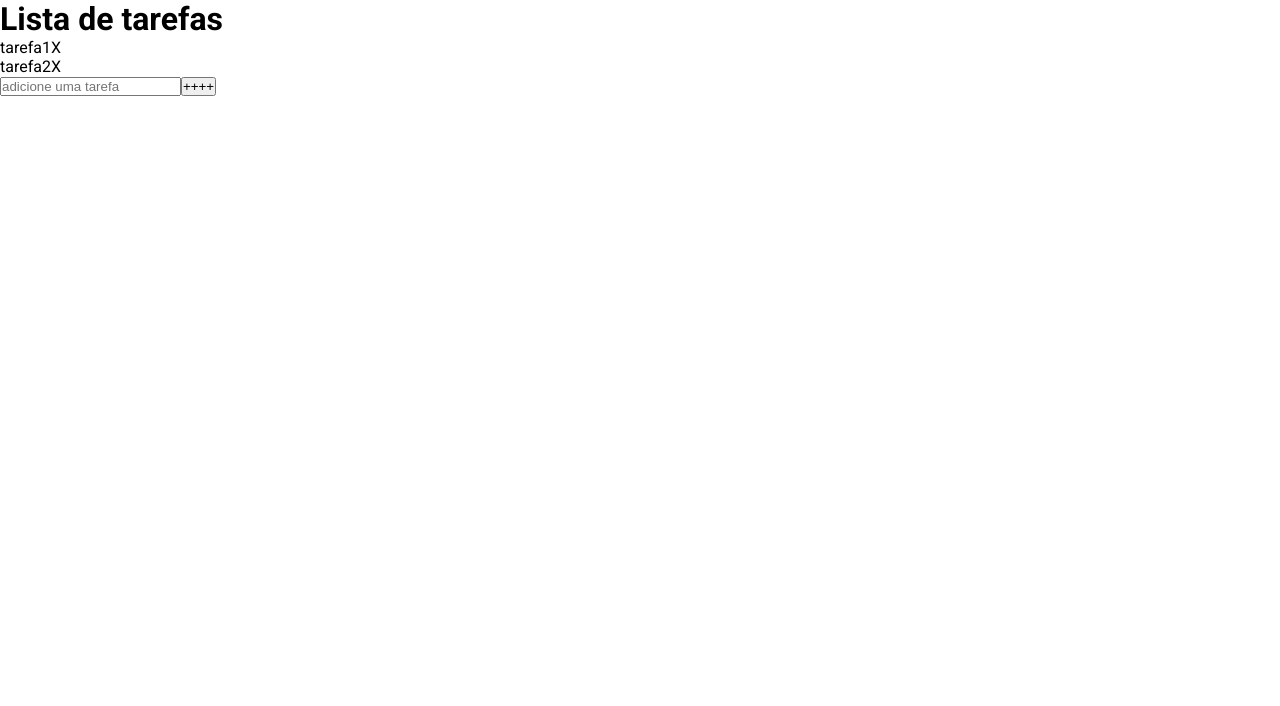
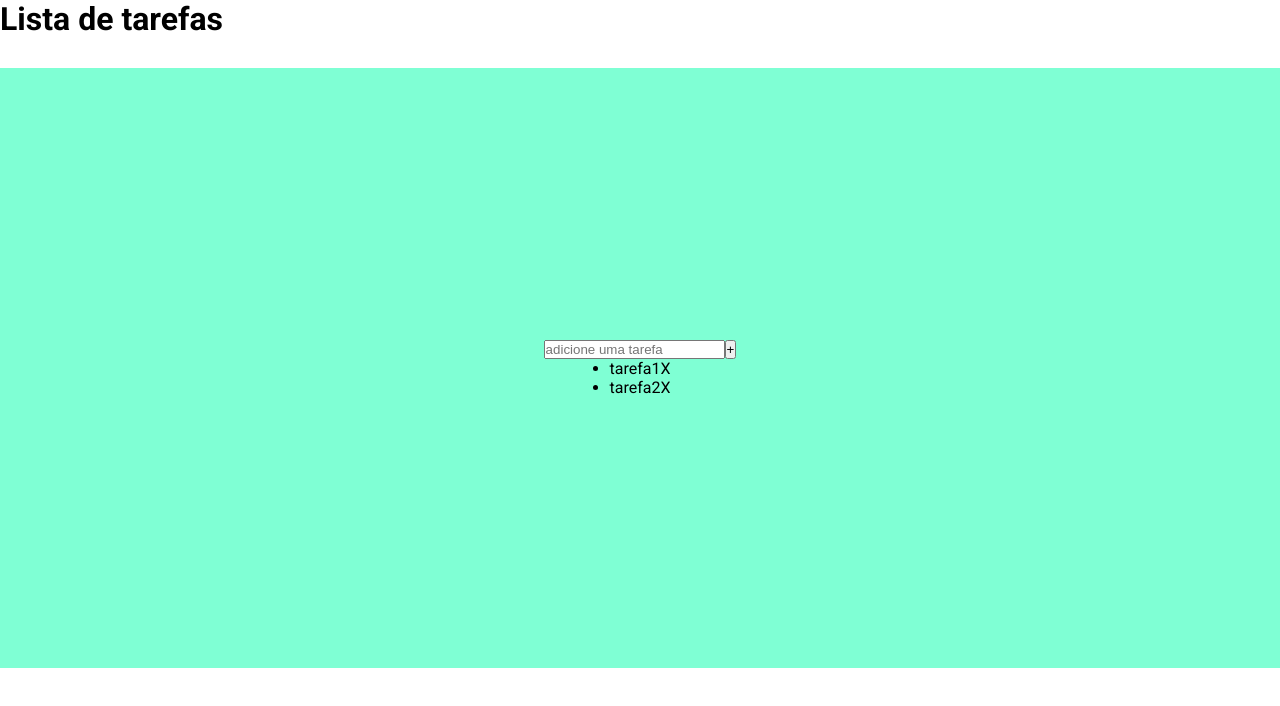
Before and after one commit to viniciusgasparino/todoList, a Next.js app: page / in a window 1280 px wide. Shown: the top 706 px of the page. Built offline with nearby package versions, Linux system fonts and the light colour scheme.

Commit message:
Criaddo component container  e component titulo

```diff
--- /dev/null
+++ b/components/container/Container.jsx
@@ -0,0 +1,11 @@
+import styles from "./Container.module.css"
+
+function Container({children}){
+  return(
+    <div className={styles.container}>
+      {children}
+    </div>
+  )
+}
+
+export default Container
--- /dev/null
+++ b/components/container/Container.module.css
@@ -0,0 +1,9 @@
+.container{
+  min-height: 600px;
+  display: flex;
+  flex-direction: column;
+  justify-content: center;
+  align-items: center;
+  margin-top: 30px;
+  background-color: aquamarine;
+}
--- /dev/null
+++ b/components/titulo/Titulo.module.css
@@ -0,0 +1,3 @@
+.h1{
+  text-align: center;
+}
--- a/pages/index.jsx
+++ b/pages/index.jsx
@@ -1,4 +1,6 @@
 import {useState} from "react"
+import Container from "../components/container/Container"
+
 
 function HomePage(){
   const [text,setText] = useState("")
@@ -21,26 +23,28 @@ function HomePage(){
     <>
       <h1>Lista de tarefas</h1>
 
-      <div>
-        {
-          list.map((task,pos)=>{
-             return(
-              <ul key={`item-${pos}`}>
-                <li>{task}<span onClick={()=>{apagar(pos)}}>X</span></li>
-              </ul>
-             )
-          })
-        }
-      </div>
-
+    <Container>
       <div>
         <input
           placeholder="adicione uma tarefa"
           value={text}
           onChange={(e)=>{setText(e.target.value)}}
         />
-        <button onClick={adicionar}>++++</button>
+        <button onClick={adicionar}>+</button>
       </div>
+
+      <div>
+        {
+          list.map((task,pos)=>{
+            return(
+              <ul key={`item-${pos}`}>
+                <li>{task}<span onClick={()=>{apagar(pos)}}>X</span></li>
+              </ul>
+            )
+          })
+        }
+      </div>
+    </Container>
 
 
 
```
Also changed, not shown: components/titulo/Titulo.jsx (added, +13 -0 lines).
